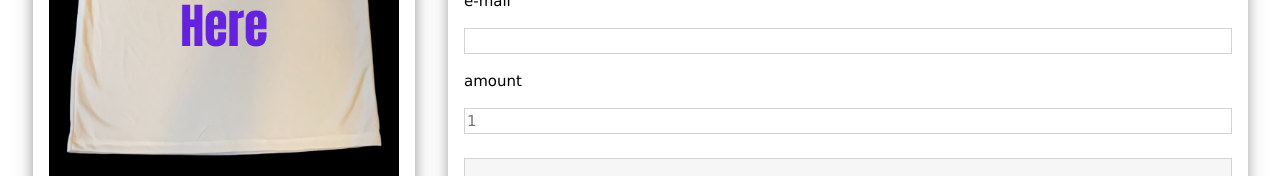
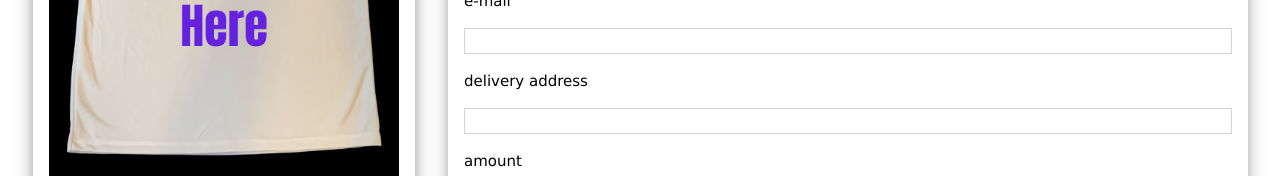
Before and after one commit to ezmasterdev/4mEZprint, a plain HTML site: page buy-t-shirt.html in a window 1280 px wide. Shown: the part 776-952 px from the top of the page. Drawn offline with nearby package versions, Linux system fonts and the light colour scheme.

Commit message:
Update buy-t-shirt.html

```diff
--- a/buy-t-shirt.html
+++ b/buy-t-shirt.html
@@ -143,6 +143,10 @@
                           <label>e-mail</label>
                           <input class="textbox" type="email" name="e-mail" required>
                         </div>
+                       <div class="w3-section">
+                          <label>delivery address</label>
+                          <input class="textbox" type="text" name="delivery address" required>
+                        </div>
                         <div class="w3-section">
                         <label>amount</label>
                           <input class="textbox" type="number" name="amount" min="1" placeholder="1" required>
```
